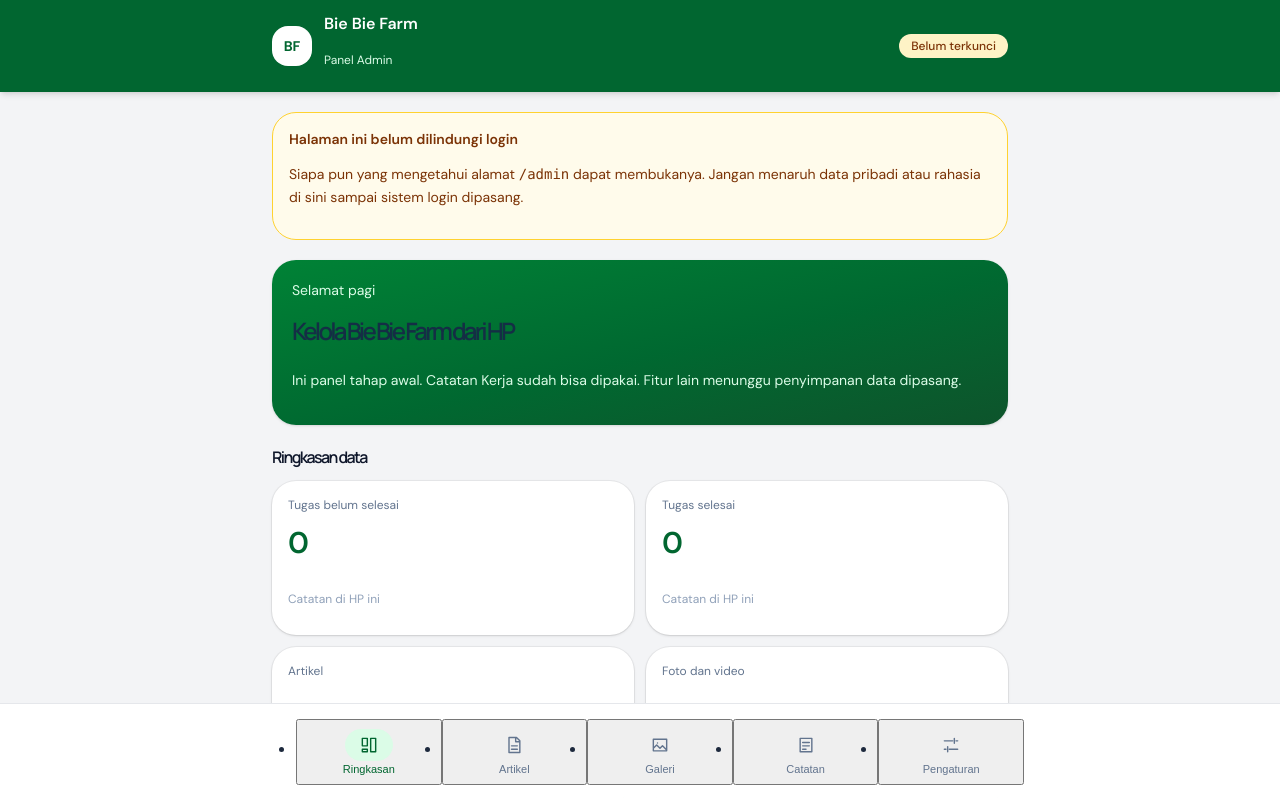
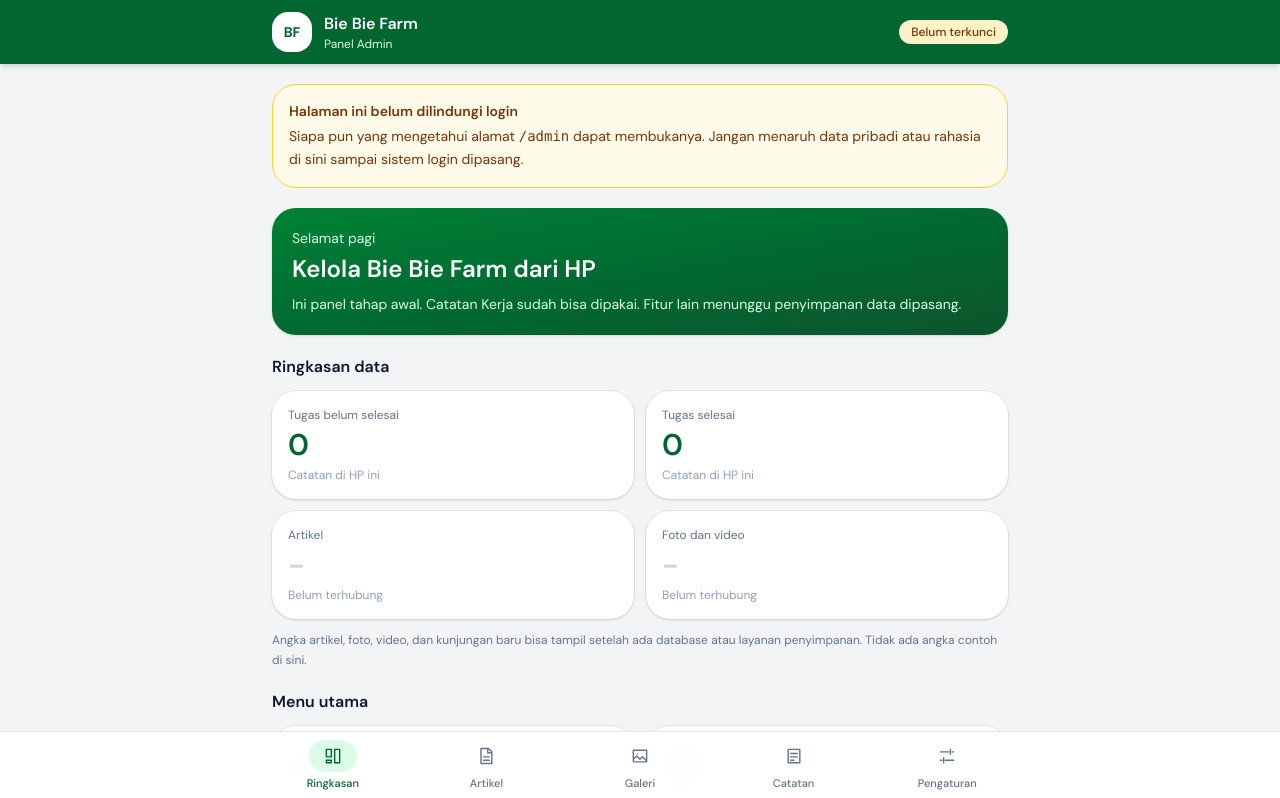
Before and after one commit to chamimmafruhan92-collab/biebiefarm, a Next.js app: page /admin in a window 1280 px wide. Shown: the top 798 px of the page. Built offline with nearby package versions, Linux system fonts and the light colour scheme.

Commit message:
Tambah admin-scope

```diff
--- a/app/admin/page.tsx
+++ b/app/admin/page.tsx
@@ -193,7 +193,7 @@ export default function AdminPage() {
   const card = 'rounded-3xl bg-white p-4 shadow-sm ring-1 ring-black/5';
 
   return (
-    <div className="min-h-screen overflow-x-hidden bg-gray-100 text-slate-800">
+    <div className="   admin-scope min-h-screen overflow-x-hidden bg-gray-100 text-slate-800">
       {/* Header ringkas */}
       <header className="sticky top-0 z-20 bg-green-800 text-white shadow-md">
         <div className="mx-auto flex max-w-3xl items-center justify-between gap-3 px-4 py-3">
```
